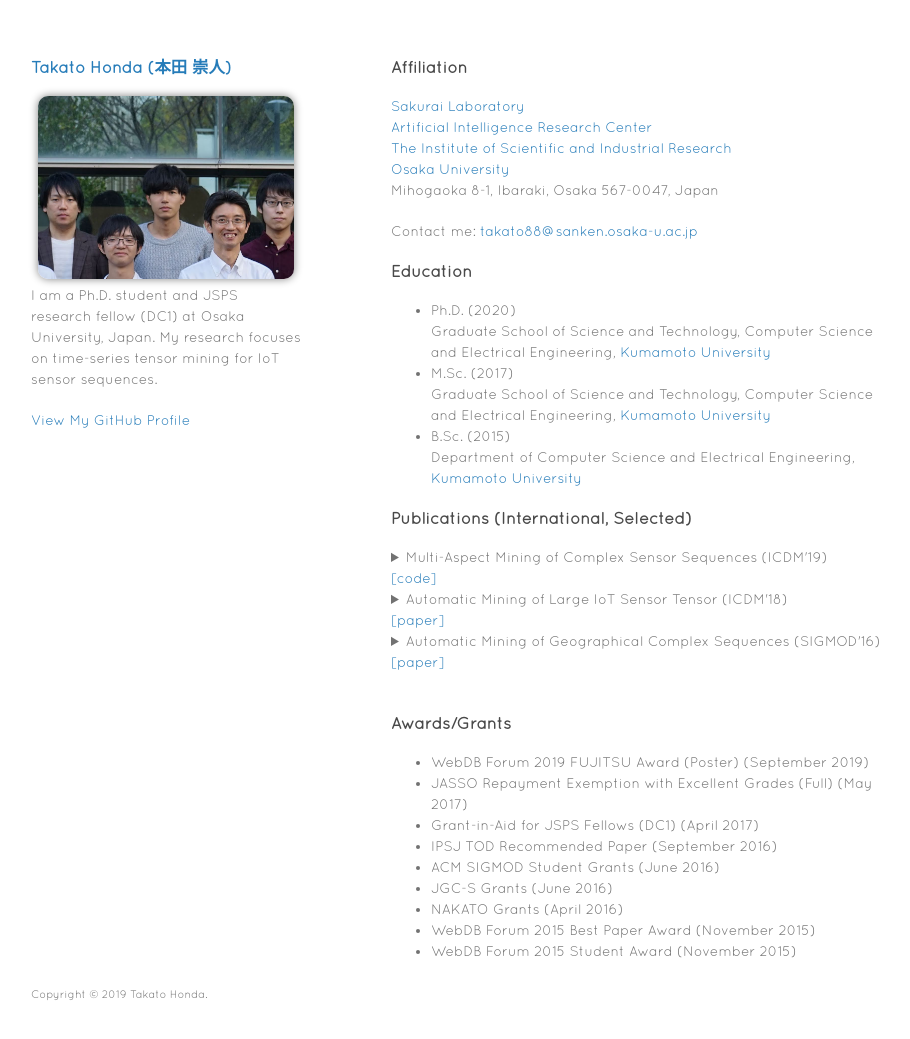
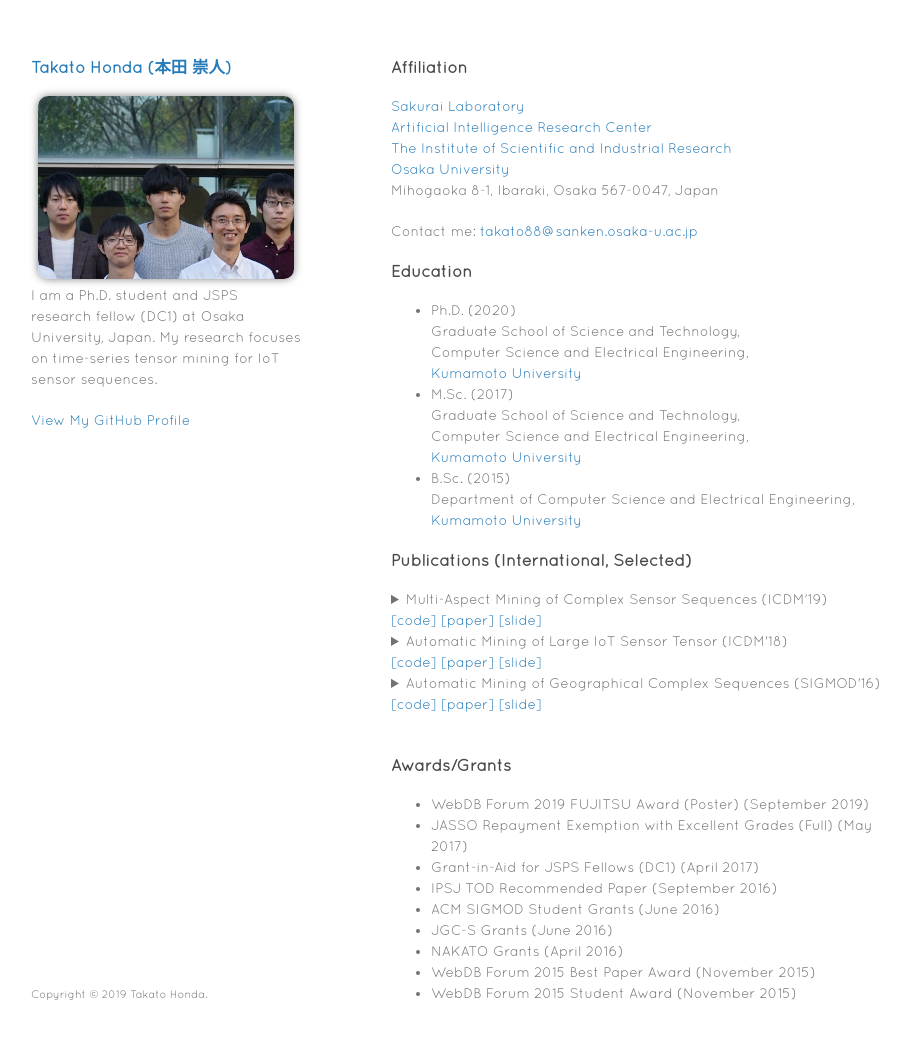
Before and after one commit to TakatoHonda/takatohonda.github.io, a Jekyll site: the page built from index.md, in a window 1280 px wide and 1074 px high. Shown: the top 1039 px of the window, without its empty margins (179-1089 px from the left). Built offline with Jekyll 4.4.1, drawn with Linux system fonts in a browser that asks for light colours; our own code applies the rules of GitHub Pages for plain Markdown files.

Commit message:
no message

```diff
--- a/index.md
+++ b/index.md
@@ -13,30 +13,44 @@ Contact me: <takato88@sanken.osaka-u.ac.jp>
 
 ### Education
 - Ph.D. (2020)
-    Graduate School of Science and Technology, Computer Science and Electrical Engineering, [Kumamoto University](https://www.kumamoto-u.ac.jp/)
+    Graduate School of Science and Technology,
+    Computer Science and Electrical Engineering,
+    [Kumamoto University](https://www.kumamoto-u.ac.jp/)
 - M.Sc. (2017)
-    Graduate School of Science and Technology, Computer Science and Electrical Engineering, [Kumamoto University](https://www.kumamoto-u.ac.jp/)
+    Graduate School of Science and Technology,
+    Computer Science and Electrical Engineering,
+    [Kumamoto University](https://www.kumamoto-u.ac.jp/)
 - B.Sc. (2015)
-    Department of Computer Science and Electrical Engineering, [Kumamoto University](https://www.kumamoto-u.ac.jp/)
+    Department of Computer Science and Electrical Engineering,
+    [Kumamoto University](https://www.kumamoto-u.ac.jp/)
 
 ### Publications (International, Selected)
 <details>
 <summary>
-Multi-Aspect Mining of Complex Sensor Sequences (ICDM'19)<br><a href="https://github.com/TakatoHonda/CubeMarker">[code]</a>
+Multi-Aspect Mining of Complex Sensor Sequences (ICDM'19)<br>
+<a href="https://github.com/TakatoHonda/CubeMarker">[code]</a>
+<a href="https://github.com/TakatoHonda/CubeMarker">[paper]</a>
+<a href="https://github.com/TakatoHonda/CubeMarker">[slide]</a>
 </summary>
 Takato Honda, Yasuko Matsubara, Ryo Neyama, Mutsumi Abe, Yasushi Sakurai: <u>``Multi-Aspect Mining of Complex Sensor Sequences”</u>, IEEE International Conference on Data Mining (ICDM), Beijing, China, November 8-11, 2019 (Full paper) (Acceptance ratio 9.08%) (to appear).
 </details>
 
 <details>
 <summary>
-Automatic Mining of Large IoT Sensor Tensor (ICDM'18)<br><a href="https://ieeexplore.ieee.org/document/8637498">[paper]</a>
+Automatic Mining of Large IoT Sensor Tensor (ICDM'18)<br>
+<a href="https://ieeexplore.ieee.org/document/8637498">[code]</a>
+<a href="https://ieeexplore.ieee.org/document/8637498">[paper]</a>
+<a href="https://ieeexplore.ieee.org/document/8637498">[slide]</a>
 </summary>
 Takato Honda, Yasuko Matsubara, Yasushi Sakurai: <u>``Automatic Mining of Large IoT Sensor Tensor"</u>, IEEE International Conference on Data Mining (ICDM) Ph.D. Forum, Singapore, November 17-20, 2018.
 </details>
 
 <details>
 <summary>
-Automatic Mining of Geographical Complex Sequences (SIGMOD'16)<br><a href="https://dl.acm.org/citation.cfm?doid=2926693.2929903">[paper]</a>
+Automatic Mining of Geographical Complex Sequences (SIGMOD'16)<br>
+<a href="https://dl.acm.org/citation.cfm?doid=2926693.2929903">[code]</a>
+<a href="https://dl.acm.org/citation.cfm?doid=2926693.2929903">[paper]</a>
+<a href="https://dl.acm.org/citation.cfm?doid=2926693.2929903">[slide]</a>
 </summary>
 Takato Honda: <u>``TrailMarker: Automatic Mining of Geographical Complex Sequences"</u>, ACM SIGMOD International Conference on Management of Data (SIGMOD), Ph.D. Symposium, San Francisco, USA, June 2016.
 </details><br>
```
